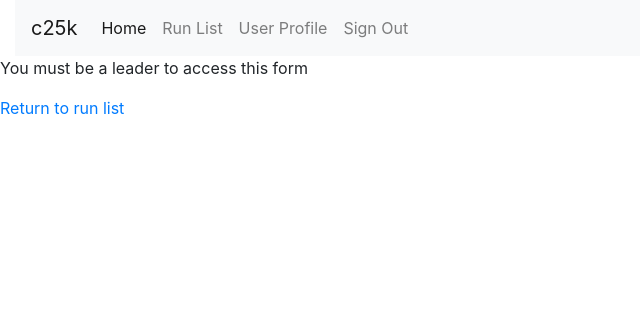
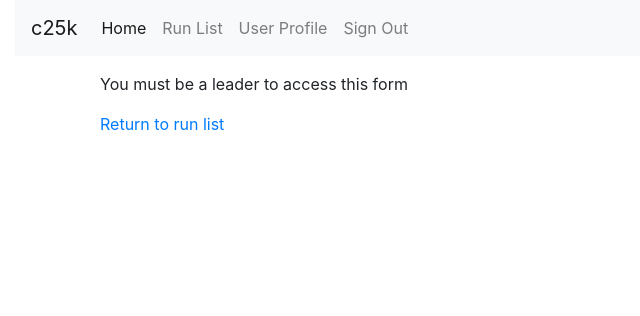
Before and after one commit to ccp84/c25k, a Django app: page /run/create in a window 1280 px wide. Shown: the top 316 px of the page, without its empty margins (0-640 px from the left). Run offline with Django 3.2, Linux system fonts and the light colour scheme; the visitor is signed in with stand-in values (Sample User, id 1).

Commit message:
style>update margins on add run page

```diff
--- a/templates/run_create.html
+++ b/templates/run_create.html
@@ -1,19 +1,37 @@
 {% extends 'base.html' %}
 
 {% block content %}
+<div class="container">
+    <div class="row py-2">
+        <div class="col-12">
             {% if request.user.groups.all.0.name == 'leader' %}
+            <div class="card">
+                <div class="card-header">
                     <h2>Add a run</h2>
+                </div>
+                <div class="card-body">
                     <form method="post">
                         <div>
                             {% csrf_token %}
-        <table class="table">
-             {{ form.as_table }}
-        </table>
-        <input type="submit" value="Submit">
+
+                            {{ form.as_p }}
+                            <input type="submit" value="Submit" class="btn btn-secondary">
                         </div>
                     </form>
+                </div>
+            </div>
+        </div>
+    </div>
+</div>
 {% else %}
+<div class="container">
+    <div class="row py-2">
+        <div class="col-12">
             <p>You must be a leader to access this form</p>
             <a href="{% url 'run_list' %}">Return to run list</a>
+        </div>
+    </div>
+</div>
+
 {% endif %}
 {% endblock %}
```
Also changed, not shown: templates/home.html (+8 -6 lines). Lines whose indentation alone changed are shown as unchanged.
